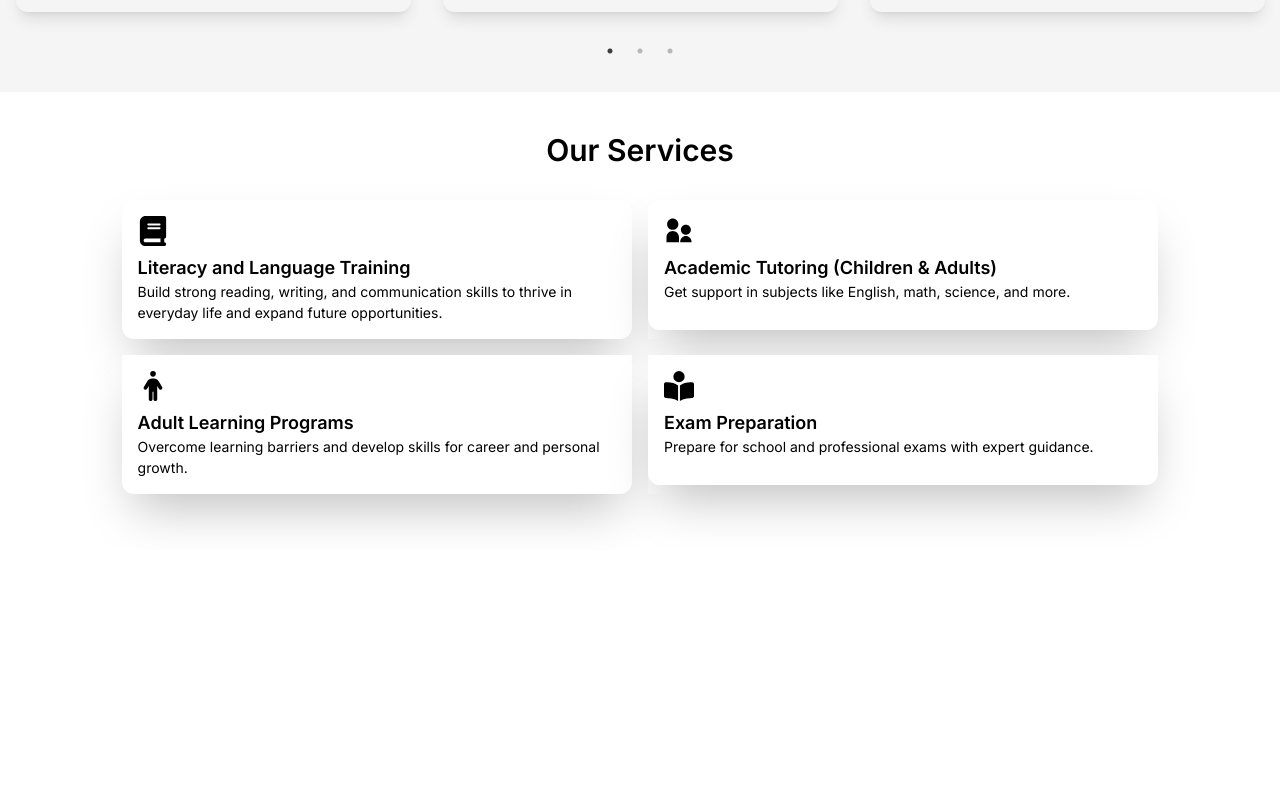
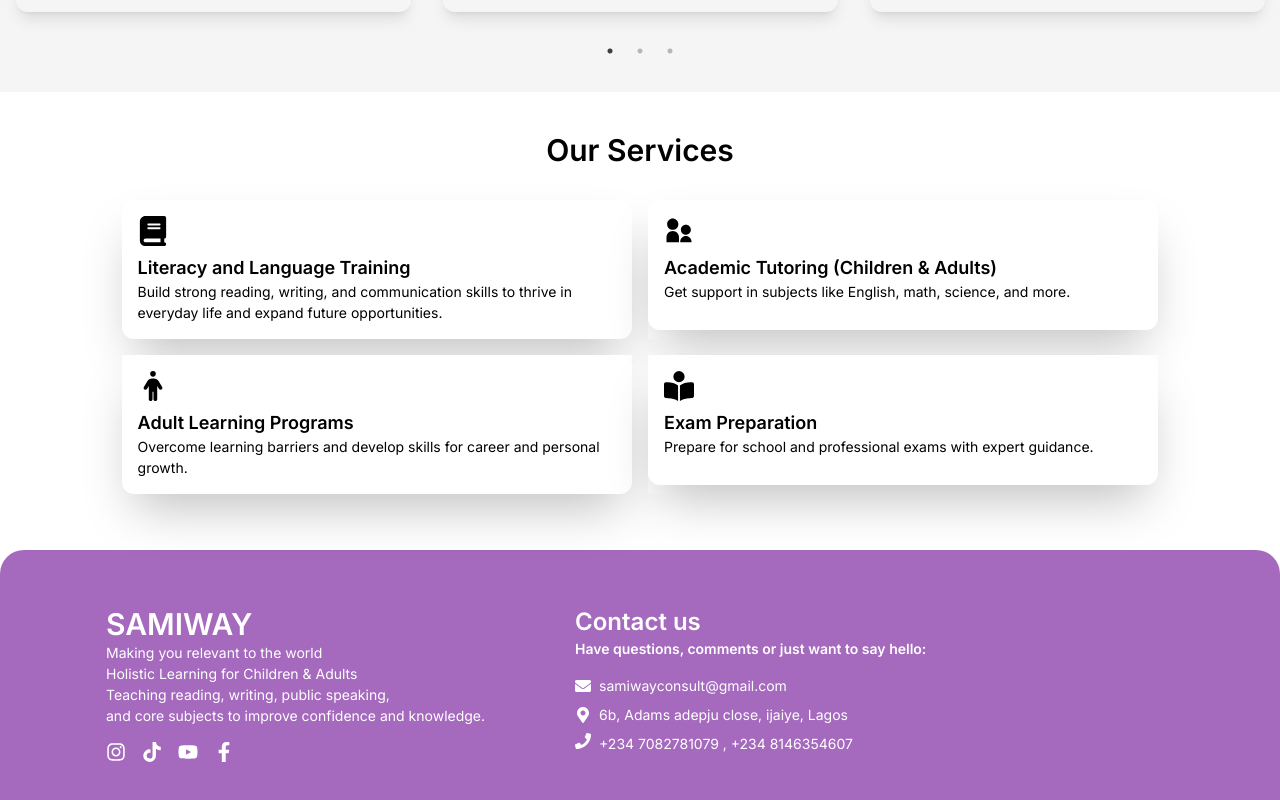
Before and after one commit to emmy497/sammyway, a React (Vite) app: page /#services in a window 1280 px wide. Shown: the part 2240-3040 px from the top of the page. Before the commit the page ends 2790 px from the top, so only its background shows below. Built offline with nearby package versions, Linux system fonts and the light colour scheme.

Commit message:
fixed some bugs

```diff
--- a/src/App.jsx
+++ b/src/App.jsx
@@ -21,16 +21,18 @@ function App() {
   }, []);
 
   if (loading) return <Spinner />;
+
+
   return (
     <main className="overflow-hidden">
-      <Navbar />
+      {/* <Navbar />
       <Router>
         <Routes>
           <Route path="/" element={<Home />} />
           <Route path="/products" element={<Oproducts />} />
         </Routes>
       </Router>
-      <Footer />
+      <Footer /> */}
     </main>
   );
 }
--- a/src/components/About/About.jsx
+++ b/src/components/About/About.jsx
@@ -98,18 +98,17 @@ function About() {
         <div className="videos flex flex-col md:flex-row  justify-evenly items-center gap-y-4 ">
           <iframe
             className=" w-[80%] md:w-[300px] h-[200px] rounded"
-            src="https://www.youtube.com/embed/GWsryvZfeYw?si=n-gp9SEB9uNhpF4r"
+            src="https://www.youtube.com/embed/nhLH37hMkQc?si=XR34Q_6VRGHetqvK"
             title="YouTube video player"
             frameborder="0"
-            allow="accelerometer; autoplay; clipboard-write; encrypted-media; gyroscope; picture-in-picture;
-         web-share"
+            allow="accelerometer; autoplay; clipboard-write; encrypted-media; gyroscope; picture-in-picture; web-share"
             referrerpolicy="strict-origin-when-cross-origin"
             allowfullscreen
           ></iframe>
 
           <iframe
             className="w-[80%] md:w-[300px] h-[200px]  rounded"
-            src="https://www.youtube.com/embed/XQX2Jky-_ys?si=wH7O4enPJWmOy1DE"
+            src="https://www.youtube.com/embed/uOROroJj-gs?si=pGkzkdsyWDu-kX1-"
             title="YouTube video player"
             frameborder="0"
             allow="accelerometer; autoplay; clipboard-write; encrypted-media; gyroscope; picture-in-picture; web-share"
--- a/src/components/Footer/Footer.jsx
+++ b/src/components/Footer/Footer.jsx
@@ -1,13 +1,16 @@
 import { motion } from "motion/react";
-import { FaInstagram, FaTwitter, FaTiktok, FaFacebookF ,} from "react-icons/fa";
+import { FaInstagram, FaTwitter, FaTiktok, FaFacebookF } from "react-icons/fa";
 import { FaYoutube } from "react-icons/fa6";
 import { FaEnvelope, FaMapMarkerAlt, FaPhone } from "react-icons/fa";
+
 import { Link } from "react-router-dom";
-
 
 function Footer() {
   return (
-    <div id="Footer" className="w-full flex flex-col md:flex-row bg-[#a569bd] rounded-t-3xl pt-14 px-4 pb-10 ">
+    <div
+      id="Footer"
+      className="w-full flex flex-col md:flex-row bg-[#a569bd] rounded-t-3xl pt-14 px-4 pb-10 "
+    >
       <motion.div
         initial={{ opacity: 0, y: 100 }} // Start 100px below, invisible
         whileInView={{ opacity: 1, y: 0 }} // Animate to position
@@ -26,11 +29,19 @@ function Footer() {
 
         {/* Icos Section */}
         <div className="icons-div flex   ">
-          {/* <FaInstagram className="mr-4" size={20} />
-          <FaTwitter className="mr-4" size={20} /> */}
-          <Link to="https://www.tiktok.com/@adeolaashamo?_t=ZM-8u1tY6qsP03&_r=1"><FaTiktok className="mr-4" size={20} /></Link>
-          <Link to="https://www.youtube.com/@samiwayconsult"><FaYoutube size={20} className="mr-4" /></Link>
-          <Link to=""><FaFacebookF size={20} /></Link>
+          <Link to="https://www.instagram.com/samiwayeducational?igsh=Ym84ZzhydHBxOGQz">
+            <FaInstagram className="mr-4" size={20} />
+          </Link>
+          {/* <FaTwitter className="mr-4" size={20} /> */}
+          <Link to="https://www.tiktok.com/@youcanread?_t=ZN-8ueLOBF05va&_r=1">
+            <FaTiktok className="mr-4" size={20} />
+          </Link>
+          <Link to="https://youtube.com/@samiwayconsult?si=auNjfoFafurLzP5h">
+            <FaYoutube size={20} className="mr-4" />
+          </Link>
+          <Link to="https://www.facebook.com/share/1N83799wYZ/">
+            <FaFacebookF size={20} />
+          </Link>
         </div>
       </motion.div>
 
@@ -57,7 +68,9 @@ function Footer() {
             <div className="mr-2">
               <FaMapMarkerAlt />
             </div>
-          <div className="text-[14px]">6b, Adams adepju close, ijaiye, Lagos</div>
+            <div className="text-[14px]">
+              6b, Adams adepju close, ijaiye, Lagos
+            </div>
           </div>
           <div className="flex">
             <div className="mr-2">
--- a/src/components/Home/Home.jsx
+++ b/src/components/Home/Home.jsx
@@ -9,8 +9,22 @@ import Services from "../Services/Services";
 import Footer from "../Footer/Footer";
 import Navbar from "../Navbar/Navbar";
 import Header from "../Header/Header";
+import Spinner from "../Spinner/Spinner";
+import { useState, useEffect } from "react";
+
 
 function Home() {
+    const [loading, setLoading] = useState(true);
+
+    useEffect(() => {
+      const timeout = setTimeout(() => {
+        setLoading(false);
+      }, 2000);
+
+      return () => clearTimeout(timeout);
+    }, []);
+
+    if (loading) return <Spinner />;
   return (
     // <div id="home" class=" mt-6 h-[80vh] md:h-[100vh] ">
     //   <div className="flex relative bg-[#a569bd] ">
@@ -49,12 +63,11 @@ function Home() {
     // </div>
 
     <main className="overflow-hidden">
-     <Navbar />
+      <Navbar />
       <Header />
       <About />
       <Services />
-      {/* About section */}
-
+      <Footer />
     </main>
   );
 }
```
Also changed, not shown: src/components/Services/Services.jsx (+5 -5 lines), src/main.jsx (+12 -9 lines).
